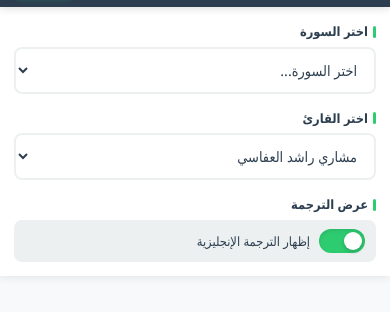
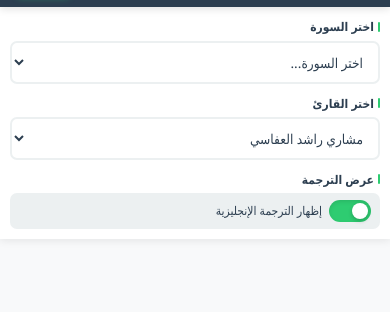
Before and after one commit to wpdynamo/quran-json, an Astro site: page /reader in a window 390 px wide. Shown: the part 47-359 px from the top of the page. Built offline with nearby package versions, Linux system fonts and the light colour scheme; Astro itself is replaced by a stand-in of ours; no server answers.

Commit message:
Reduce controls section size on mobile

```diff
--- a/src/styles/global.css
+++ b/src/styles/global.css
@@ -86,24 +86,24 @@ main{flex:1}
 .fields-list code{background:var(--secondary);color:var(--white);padding:3px 7px;border-radius:4px;font-weight:600;margin-left:6px;font-size:0.75rem}
 
 /* ===== Reader Page ===== */
-.controls-section{background:var(--white);padding:14px;box-shadow:0 2px 8px var(--shadow);margin-bottom:14px;position:sticky;top:48px;z-index:50}
-.controls-wrapper{max-width:1000px;margin:0 auto;display:grid;grid-template-columns:1fr;gap:14px}
-.control-group{display:flex;flex-direction:column;gap:5px}
-.control-label{color:var(--dark);font-weight:600;font-size:0.8rem;display:flex;align-items:center;gap:5px}
-.control-label::before{content:'';width:3px;height:12px;background:var(--primary);border-radius:2px}
-.controls-wrapper select{padding:11px 13px;border:2px solid var(--gray-lighter);border-radius:8px;font-size:0.9rem;background:var(--white);cursor:pointer;width:100%;color:var(--dark);font-weight:500;transition:all 0.2s;font-family:inherit}
+.controls-section{background:var(--white);padding:10px;box-shadow:0 2px 8px var(--shadow);margin-bottom:10px;position:sticky;top:44px;z-index:50}
+.controls-wrapper{max-width:1000px;margin:0 auto;display:grid;grid-template-columns:1fr;gap:10px}
+.control-group{display:flex;flex-direction:column;gap:4px}
+.control-label{color:var(--dark);font-weight:600;font-size:0.75rem;display:flex;align-items:center;gap:4px}
+.control-label::before{content:'';width:2px;height:10px;background:var(--primary);border-radius:2px}
+.controls-wrapper select{padding:9px 11px;border:2px solid var(--gray-lighter);border-radius:7px;font-size:0.85rem;background:var(--white);cursor:pointer;width:100%;color:var(--dark);font-weight:500;transition:all 0.2s;font-family:inherit}
 .controls-wrapper select:hover{border-color:var(--gray-light)}
 .controls-wrapper select:focus{outline:none;border-color:var(--primary);box-shadow:0 0 0 3px rgba(46,204,113,0.1)}
 
 /* ===== Toggle Switch ===== */
-.toggle-container{display:flex;align-items:center;gap:9px;padding:9px 11px;background:var(--gray-lighter);border-radius:8px}
-.toggle-switch{position:relative;display:inline-block;width:46px;height:24px;flex-shrink:0}
+.toggle-container{display:flex;align-items:center;gap:7px;padding:7px 9px;background:var(--gray-lighter);border-radius:7px}
+.toggle-switch{position:relative;display:inline-block;width:42px;height:22px;flex-shrink:0}
 .toggle-switch input{opacity:0;width:0;height:0}
-.toggle-slider{position:absolute;cursor:pointer;top:0;left:0;right:0;bottom:0;background:var(--gray);border-radius:24px;transition:0.3s;box-shadow:inset 0 2px 4px rgba(0,0,0,0.1)}
-.toggle-slider:before{position:absolute;content:"";height:18px;width:18px;left:3px;bottom:3px;background:var(--white);border-radius:50%;transition:0.3s;box-shadow:0 2px 4px rgba(0,0,0,0.2)}
+.toggle-slider{position:absolute;cursor:pointer;top:0;left:0;right:0;bottom:0;background:var(--gray);border-radius:22px;transition:0.3s;box-shadow:inset 0 2px 4px rgba(0,0,0,0.1)}
+.toggle-slider:before{position:absolute;content:"";height:16px;width:16px;left:3px;bottom:3px;background:var(--white);border-radius:50%;transition:0.3s;box-shadow:0 2px 4px rgba(0,0,0,0.2)}
 .toggle-switch input:checked + .toggle-slider{background:var(--primary)}
-.toggle-switch input:checked + .toggle-slider:before{transform:translateX(22px)}
-.toggle-label{font-size:0.8rem;color:var(--dark);font-weight:500}
+.toggle-switch input:checked + .toggle-slider:before{transform:translateX(20px)}
+.toggle-label{font-size:0.75rem;color:var(--dark);font-weight:500}
 
 /* ===== Surah Header ===== */
 .surah-header{background:var(--white);padding:20px 14px;border-radius:10px;text-align:center;margin-bottom:14px;box-shadow:0 2px 6px var(--shadow);border:1px solid var(--gray-lighter)}
```
